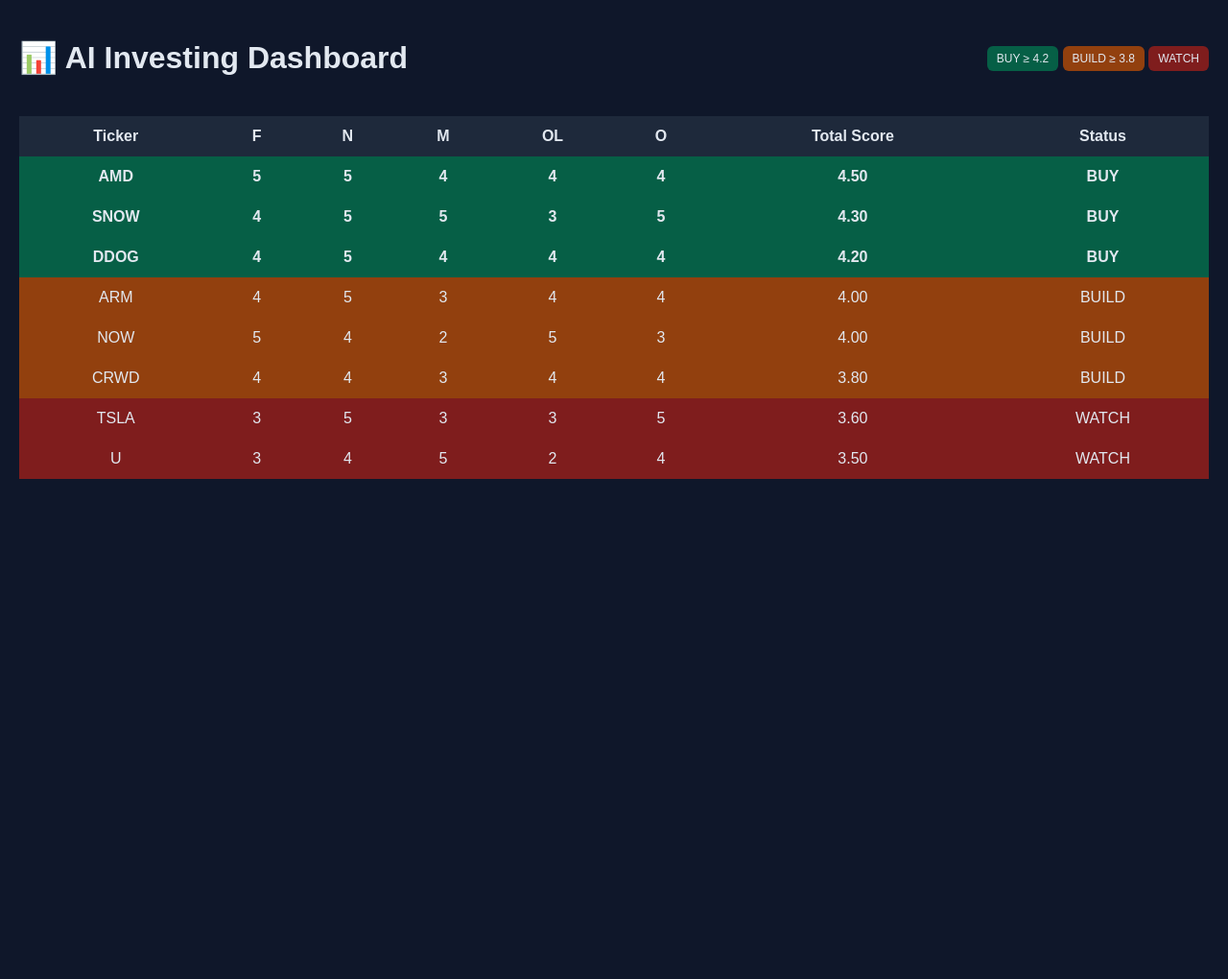
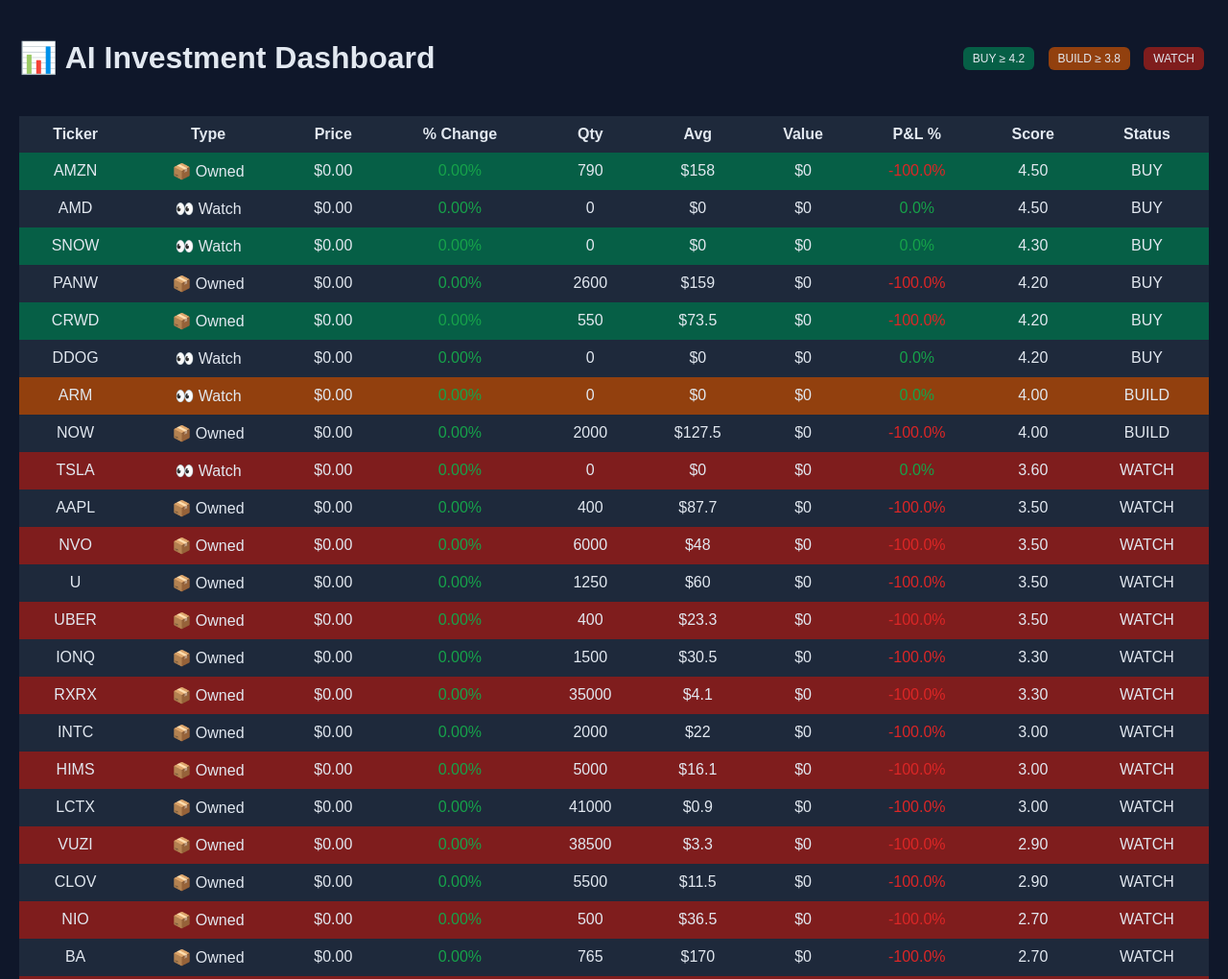
Before and after one commit to Wassem80/ai-dashboard, a plain HTML site: page index.html in a window 1280 px wide. Shown: the top 1020 px of the page at 96% size. Before the commit the page ends 800 px from the top, so only its background shows below. Drawn offline with Linux system fonts and the light colour scheme; no server answers.

Commit message:
Update index.html

```diff
--- a/index.html
+++ b/index.html
@@ -1,13 +1,12 @@
 <!DOCTYPE html>
-<html lang="en">
+<html>
 <head>
-  <meta charset="UTF-8" />
+  <title>AI Investment Dashboard</title>
   <meta name="viewport" content="width=device-width, initial-scale=1.0"/>
-  <title>AI Investing Dashboard</title>
 
   <style>
     body {
-      font-family: Arial, sans-serif;
+      font-family: Arial;
       background: #0f172a;
       color: #e2e8f0;
       margin: 20px;
@@ -24,7 +23,7 @@
     }
 
     th, td {
-      padding: 12px;
+      padding: 10px;
       text-align: center;
     }
 
@@ -36,17 +35,18 @@
       background: #1e293b;
     }
 
-    .buy {
-      background-color: #065f46 !important;
-      font-weight: bold;
-    }
+    .buy { background-color: #065f46; }
+    .build { background-color: #92400e; }
+    .watch { background-color: #7f1d1d; }
 
-    .build {
-      background-color: #92400e !important;
-    }
+    .green { color: #16a34a; }
+    .red { color: #dc2626; }
 
-    .watch {
-      background-color: #7f1d1d !important;
+    .badge {
+      padding: 5px 10px;
+      border-radius: 6px;
+      font-size: 12px;
+      margin: 5px;
     }
 
     .header {
@@ -55,27 +55,17 @@
       align-items: center;
     }
 
-    .badge {
-      padding: 6px 10px;
-      border-radius: 6px;
-      font-size: 12px;
-    }
-
-    .green { background: #065f46; }
-    .orange { background: #92400e; }
-    .red { background: #7f1d1d; }
-
   </style>
 </head>
 
 <body>
 
 <div class="header">
-  <h1>📊 AI Investing Dashboard</h1>
+  <h1>📊 AI Investment Dashboard</h1>
   <div>
-    <span class="badge green">BUY ≥ 4.2</span>
-    <span class="badge orange">BUILD ≥ 3.8</span>
-    <span class="badge red">WATCH</span>
+    <span class="badge buy">BUY ≥ 4.2</span>
+    <span class="badge build">BUILD ≥ 3.8</span>
+    <span class="badge watch">WATCH</span>
   </div>
 </div>
 
@@ -83,12 +73,14 @@
   <thead>
     <tr>
       <th>Ticker</th>
-      <th>F</th>
-      <th>N</th>
-      <th>M</th>
-      <th>OL</th>
-      <th>O</th>
-      <th>Total Score</th>
+      <th>Type</th>
+      <th>Price</th>
+      <th>% Change</th>
+      <th>Qty</th>
+      <th>Avg</th>
+      <th>Value</th>
+      <th>P&L %</th>
+      <th>Score</th>
       <th>Status</th>
     </tr>
   </thead>
@@ -97,19 +89,46 @@
 
 <script>
 
-// ===== STOCK DATA (EDIT HERE) =====
+// ===== CONSOLIDATED PORTFOLIO =====
 const stocks = [
-  {ticker: "AMD", F:5, N:5, M:4, OL:4, O:4},
-  {ticker: "SNOW", F:4, N:5, M:5, OL:3, O:5},
-  {ticker: "DDOG", F:4, N:5, M:4, OL:4, O:4},
-  {ticker: "CRWD", F:4, N:4, M:3, OL:4, O:4},
-  {ticker: "ARM", F:4, N:5, M:3, OL:4, O:4},
-  {ticker: "NOW", F:5, N:4, M:2, OL:5, O:3},
-  {ticker: "U", F:3, N:4, M:5, OL:2, O:4},
-  {ticker: "TSLA", F:3, N:5, M:3, OL:3, O:5}
+
+  // ===== CORE =====
+  {ticker:"AMZN", owned:true, qty:790, avg:158, F:5,N:5,M:3,OL:5,O:4},
+  {ticker:"AAPL", owned:true, qty:400, avg:87.7, F:4,N:3,M:2,OL:5,O:3},
+  {ticker:"PANW", owned:true, qty:2600, avg:159, F:5,N:4,M:3,OL:5,O:3},
+  {ticker:"NOW", owned:true, qty:2000, avg:127.5, F:5,N:4,M:2,OL:5,O:3},
+  {ticker:"CRWD", owned:true, qty:550, avg:73.5, F:5,N:4,M:3,OL:5,O:3},
+  {ticker:"INTC", owned:true, qty:2000, avg:22, F:3,N:3,M:3,OL:3,O:3},
+  {ticker:"NVO", owned:true, qty:6000, avg:48, F:5,N:2,M:2,OL:5,O:2},
+
+  // ===== MID =====
+  {ticker:"U", owned:true, qty:1250, avg:60, F:3,N:4,M:5,OL:2,O:4},
+  {ticker:"IONQ", owned:true, qty:1500, avg:30.5, F:2,N:5,M:5,OL:1,O:5},
+  {ticker:"RXRX", owned:true, qty:35000, avg:4.1, F:2,N:4,M:5,OL:2,O:5},
+  {ticker:"HIMS", owned:true, qty:5000, avg:16.1, F:3,N:3,M:3,OL:3,O:3},
+
+  // ===== HIGH RISK =====
+  {ticker:"VUZI", owned:true, qty:38500, avg:3.3, F:2,N:3,M:5,OL:2,O:3},
+  {ticker:"LCTX", owned:true, qty:41000, avg:0.9, F:2,N:3,M:5,OL:2,O:4},
+  {ticker:"CLOV", owned:true, qty:5500, avg:11.5, F:2,N:3,M:5,OL:2,O:3},
+  {ticker:"SPCE", owned:true, qty:225, avg:6, F:1,N:3,M:5,OL:1,O:4},
+  {ticker:"NIO", owned:true, qty:500, avg:36.5, F:2,N:3,M:4,OL:2,O:3},
+  {ticker:"BYND", owned:true, qty:120, avg:71.2, F:1,N:2,M:5,OL:1,O:2},
+
+  // ===== CYCLICAL =====
+  {ticker:"BA", owned:true, qty:765, avg:170, F:3,N:2,M:3,OL:3,O:2},
+  {ticker:"UBER", owned:true, qty:400, avg:23.3, F:4,N:3,M:3,OL:4,O:3},
+  {ticker:"NCLH", owned:true, qty:3000, avg:16.2, F:3,N:2,M:3,OL:3,O:2},
+
+  // ===== WATCHLIST =====
+  {ticker:"AMD", owned:false, qty:0, avg:0, F:5,N:5,M:4,OL:4,O:4},
+  {ticker:"SNOW", owned:false, qty:0, avg:0, F:4,N:5,M:5,OL:3,O:5},
+  {ticker:"DDOG", owned:false, qty:0, avg:0, F:4,N:5,M:4,OL:4,O:4},
+  {ticker:"ARM", owned:false, qty:0, avg:0, F:4,N:5,M:3,OL:4,O:4},
+  {ticker:"TSLA", owned:false, qty:0, avg:0, F:3,N:5,M:3,OL:3,O:5}
 ];
 
-// ===== CALCULATIONS =====
+// ===== SCORING =====
 function calculateScore(s) {
   return (s.F*0.3 + s.N*0.2 + s.M*0.2 + s.OL*0.2 + s.O*0.1);
 }
@@ -120,26 +139,59 @@
   return "WATCH";
 }
 
+// ===== FETCH PRICES =====
+async function fetchPrices() {
+  try {
+    const symbols = stocks.map(s => s.ticker).join(",");
+    const res = await fetch(`https://query1.finance.yahoo.com/v7/finance/quote?symbols=${symbols}`);
+    const data = await res.json();
+
+    let map = {};
+    data.quoteResponse.result.forEach(s => {
+      map[s.symbol] = {
+        price: s.regularMarketPrice,
+        change: s.regularMarketChangePercent
+      };
+    });
+
+    return map;
+
+  } catch {
+    return {};
+  }
+}
+
 // ===== RENDER =====
-function renderTable() {
+async function render() {
   const tbody = document.querySelector("#stockTable tbody");
   tbody.innerHTML = "";
 
-  // Sort by score descending
-  stocks.sort((a, b) => calculateScore(b) - calculateScore(a));
+  const prices = await fetchPrices();
+
+  stocks.sort((a,b) => calculateScore(b) - calculateScore(a));
 
   stocks.forEach(s => {
     let score = calculateScore(s);
     let status = getStatus(score);
 
+    let p = prices[s.ticker]?.price || 0;
+    let change = prices[s.ticker]?.change || 0;
+
+    let value = s.qty * p;
+    let pnl = s.avg ? ((p - s.avg) / s.avg) * 100 : 0;
+
+    let type = s.owned ? "📦 Owned" : "👀 Watch";
+
     let row = `
       <tr class="${status.toLowerCase()}">
         <td>${s.ticker}</td>
-        <td>${s.F}</td>
-        <td>${s.N}</td>
-        <td>${s.M}</td>
-        <td>${s.OL}</td>
-        <td>${s.O}</td>
+        <td>${type}</td>
+        <td>$${p.toFixed(2)}</td>
+        <td class="${change>=0?'green':'red'}">${change.toFixed(2)}%</td>
+        <td>${s.qty}</td>
+        <td>$${s.avg}</td>
+        <td>$${value.toFixed(0)}</td>
+        <td class="${pnl>=0?'green':'red'}">${pnl.toFixed(1)}%</td>
         <td>${score.toFixed(2)}</td>
         <td>${status}</td>
       </tr>
@@ -149,7 +201,7 @@
   });
 }
 
-renderTable();
+render();
 
 </script>
 
```
